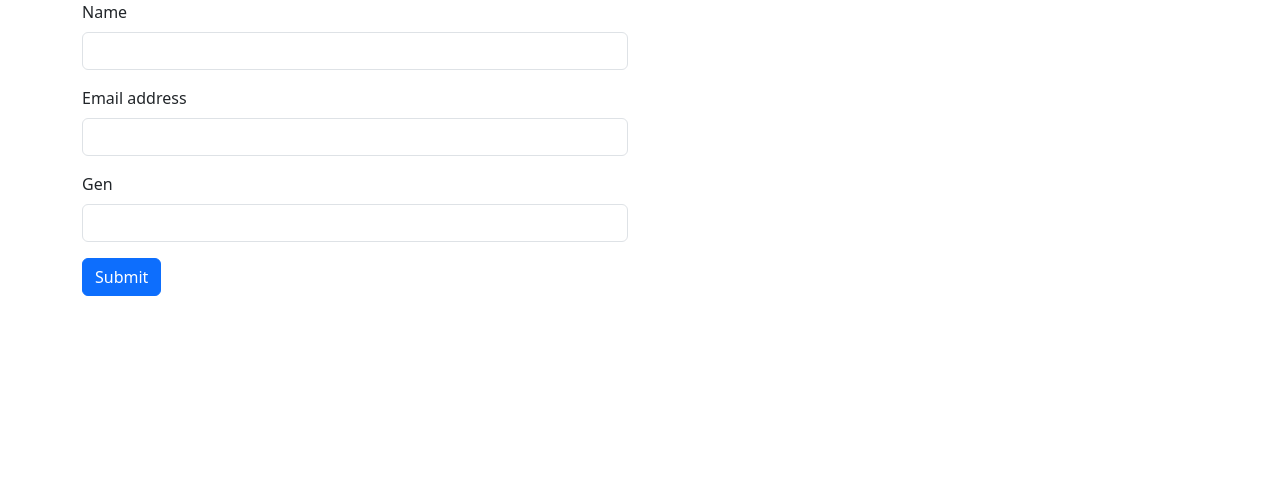
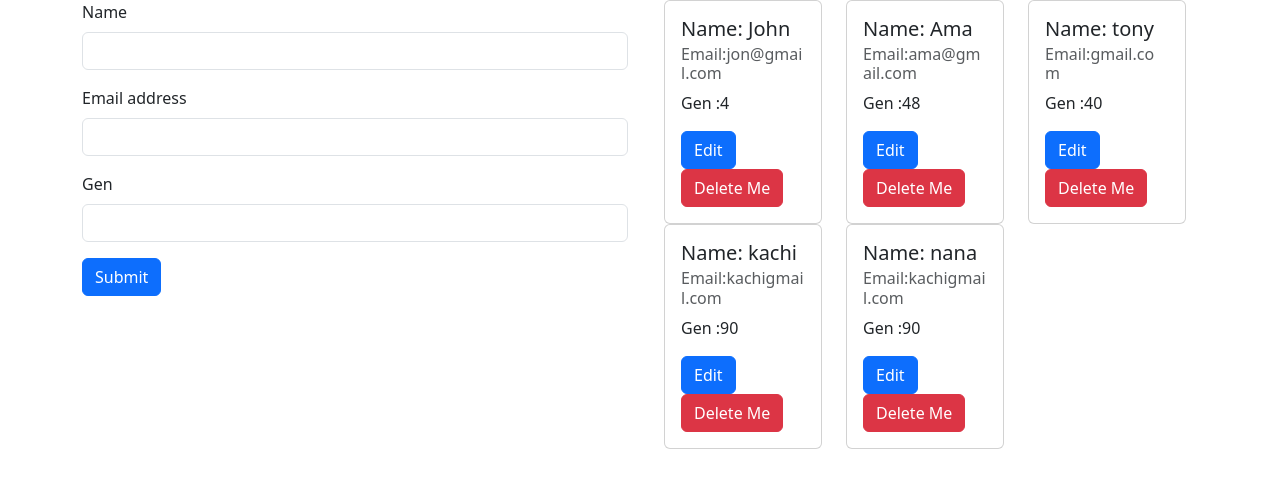
Before and after one commit to Nananhyira/react-users-app, a React (Create React App) app: page / in a window 1280 px wide. Shown: the top 488 px of the page. Built offline with nearby package versions, Linux system fonts and the light colour scheme.

Commit message:
redux-prac

```diff
--- a/package.json
+++ b/package.json
@@ -14,6 +14,7 @@
     "react-scripts": "5.0.1",
     "redux": "^4.2.0",
     "redux-thunk": "^2.4.1",
+    "uuid": "^8.3.2",
     "web-vitals": "^2.1.0"
   },
   "scripts": {
--- /dev/null
+++ b/src/actions/userActions.js
@@ -0,0 +1,6 @@
+
+
+
+export const addUser =(newUser)=>{
+  return { type: "ADD_USER", payload: newUser };
+}
--- a/src/components/AddUserForm.jsx
+++ b/src/components/AddUserForm.jsx
@@ -1,6 +1,9 @@
 import React, { useState } from "react";
 import Button from "react-bootstrap/Button";
 import Form from "react-bootstrap/Form";
+import { connect } from "react-redux";
+import { addUser } from "../actions/userActions";
+import { v4 as uuid } from "uuid";
 
 function AddUserForm(props) {
 	const [name, setName] = useState("");
@@ -8,7 +11,9 @@ function AddUserForm(props) {
 	const [gen, setGen] = useState("");
 	const handleSubmit = (e) => {
 		e.preventDefault();
-		props.newUser({ name, email, gen });
+		let newUser = { name: name, email: email, gen: gen, id: uuid() };
+		props.addUser(newUser);
+		console.log(newUser);
 		setName("");
 		setEmail("");
 		setGen("");
@@ -54,5 +59,8 @@ function AddUserForm(props) {
 		</Form>
 	);
 }
+const mapDispatchToProps = {
+	addUser: addUser,
+};
 
-export default AddUserForm;
+export default connect(null, mapDispatchToProps)(AddUserForm);
--- a/src/components/AllUsers.jsx
+++ b/src/components/AllUsers.jsx
@@ -1,12 +1,13 @@
 import { Container, Row } from "react-bootstrap";
 import User from "./User";
+import {connect,useSelector} from "react-redux"
 
 function AllUsers(props) {
 	return (
 		<>
 			<Container>
 				<Row>
-					{props.userData.map((item, index) => {
+					{props.users.map((item, index) => {
 						return (
 							<User
 								key={index}
@@ -21,5 +22,9 @@ function AllUsers(props) {
 		</>
 	);
 }
+const mapStateToProps =(state)=>{
+	return {users:state.users}
 
-export default AllUsers;
+}
+
+export default connect(mapStateToProps, )(AllUsers);
--- a/src/reducer/UsersReducer.js
+++ b/src/reducer/UsersReducer.js
@@ -1,10 +1,17 @@
+import { v4 as uuid } from "uuid";
 let initialState = {
 	users: [
-		{ name: "John", email: "jon@gmail.com", gen: "4", id: "edjjdjdjdjdkskw" },
-		{ name: "Ama", email: "ama@gmail.com", gen: "48", id: "udiue9893e03-kked" },
-		{ name: "tony", email: "gmail.com", gen: "40", id: "uuueiriedm003wwsw" },
+		{ name: "John", email: "jon@gmail.com", gen: "4", id: uuid() },
+		{ name: "Ama", email: "ama@gmail.com", gen: "48", id: uuid() },
+		{ name: "tony", email: "gmail.com", gen: "40", id: uuid() },
 		{
 			name: "kachi ",
+			email: "kachigmail.com",
+			gen: "90",
+			id: "090390kiocjifiorhi4",
+		},
+		{
+			name: "nana ",
 			email: "kachigmail.com",
 			gen: "90",
 			id: "090390kiocjifiorhi4",
@@ -12,6 +19,14 @@ let initialState = {
 	],
 };
 
-let UsersReducer = (state = initialState, action) => {};
+let UsersReducer = (state = initialState, action) => {
+	switch (action.type) {
+		case "ADD_USER":
+			return { ...state, users: [...state.users, action.payload] };
+
+		default:
+			return state;
+	}
+};
 
 export default UsersReducer;
--- a/src/store/Store.js
+++ b/src/store/Store.js
@@ -1,8 +1,7 @@
-import { createStore, applyMiddleware } from "redux";
+import { legacy_createStore as createStore, applyMiddleware } from "redux";
 import UsersReducer from "../reducer/UsersReducer";
 import thunk from "redux-thunk";
 
-let Store = createStore(UsersReducer, applyMiddleware(thunk))
-
+let Store = createStore(UsersReducer, applyMiddleware(thunk));
 
 export default Store;
```
